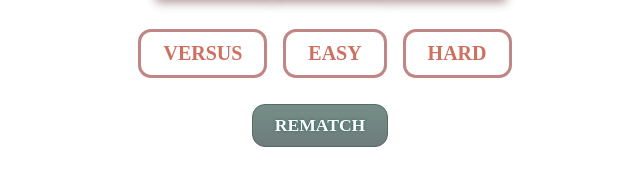
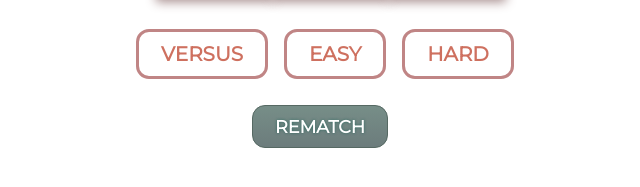
Before and after one commit to Dhaya94/tic-tac-toe, a plain HTML site: page index.html in a window 1280 px wide. Shown: the part 607-794 px from the top of the page, 320-960 px from the left. Drawn offline with nearby package versions, Linux system fonts and the light colour scheme; a web font is replaced by a local one.

Commit message:
Minor edits to the button fonts and the  README

```diff
--- a/css/styles.css
+++ b/css/styles.css
@@ -1,4 +1,5 @@
 @import url("https://fonts.googleapis.com/css2?family=Bree+Serif&family=Merriweather+Sans&family=Monoton&family=Permanent+Marker&family=Recursive&display=swap");
+@import url("https://fonts.googleapis.com/css2?family=Montserrat&display=swap");
 
 .container {
   box-sizing: content-box;
@@ -89,12 +90,13 @@ h3 {
   margin-bottom: 0.5em;
   text-align: center;
   font-size: 1.5em;
+  font-weight: 400;
 }
 
 .btn {
   display: inline-block;
   cursor: pointer;
-  font-family: "Colored Crayons";
+  font-family: "Montserrat", sans-serif;
   font-size: 1.25em;
   font-weight: bold;
   padding: 10px 22px;
```
Also changed, not shown: 1 other file.
